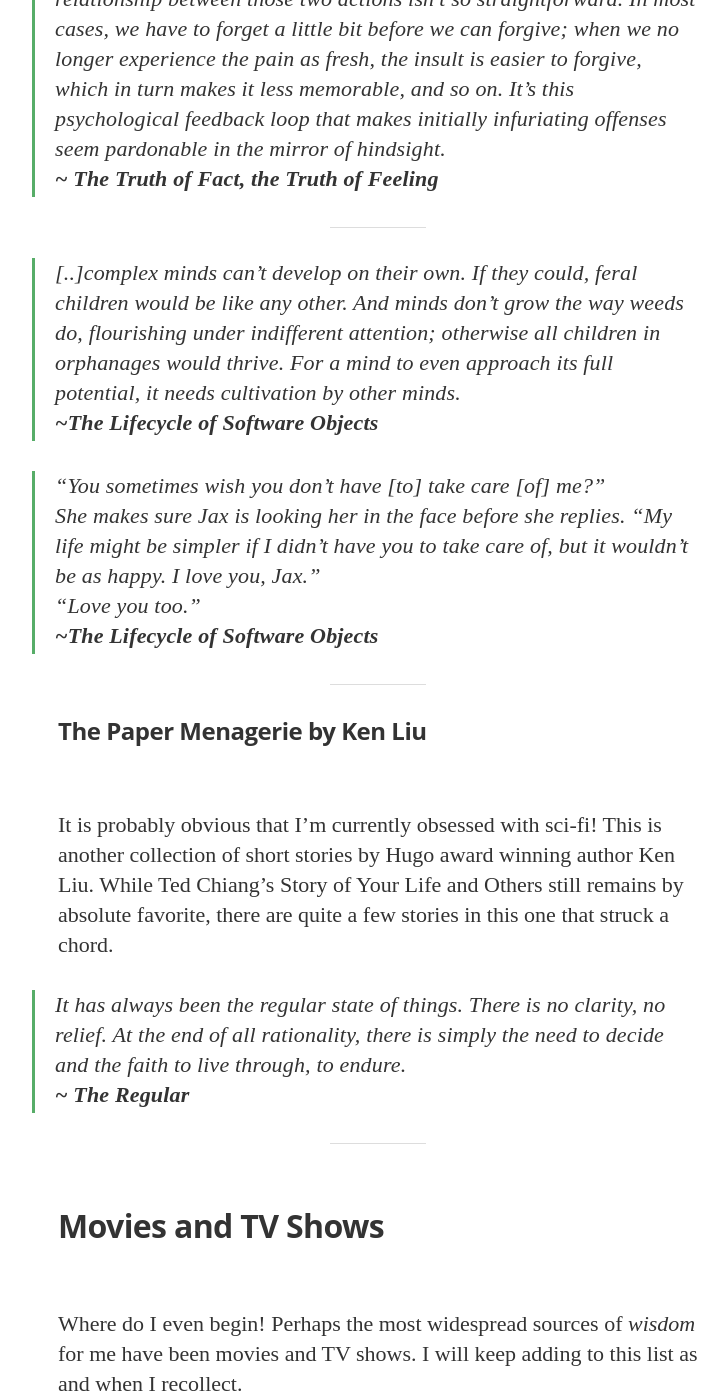
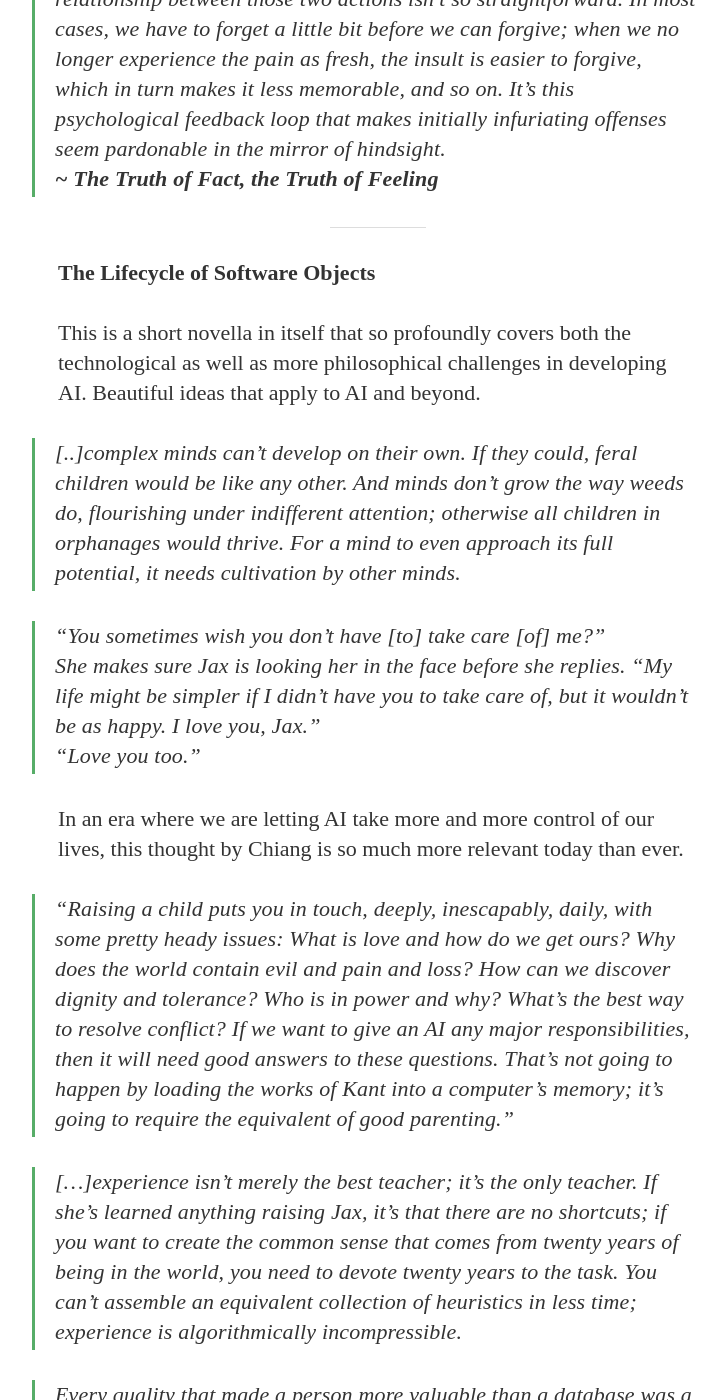
Before and after one commit to pkmandke/blog, a Jekyll site: the page built from _posts/2024-08-11-quotes.md, in a window 1280 px wide and 1400 px high, scrolled down 1461 px. Shown: the whole window, without its empty margins (262-990 px from the left). Built offline with Jekyll 4.4.1, drawn with Linux system fonts in a browser that asks for light colours; nearby versions of some CDN libraries; some web fonts are replaced; some of the changed text lies outside the part shown.

Commit message:
lifecycle quotes mostly
Signed-off-by: Prathamesh Mandke <pkmandke@vt.edu>

```diff
--- a/_posts/2024-08-11-quotes.md
+++ b/_posts/2024-08-11-quotes.md
@@ -44,10 +44,25 @@ Below is a collection of my favorite quotes from the stories in Exhalation:
 
 ---
 
->[..]complex minds can't develop on their own. If they could, feral children would be like any other. And minds don't grow the way weeds do, flourishing under indifferent attention; otherwise all children in orphanages would thrive. For a mind to even approach its full potential, it needs cultivation by other minds.<br>**~The Lifecycle of Software Objects**
+**The Lifecycle of Software Objects**
+
+This is a short novella in itself that so profoundly covers both the technological as well as more philosophical challenges in developing AI.
+Beautiful ideas that apply to AI and beyond.
 <br>
 
->“You sometimes wish you don’t have [to] take care [of] me?”<br>She makes sure Jax is looking her in the face before she replies. “My life might be simpler if I didn’t have you to take care of, but it wouldn’t be as happy. I love you, Jax.”<br>“Love you too.”<br>**~The Lifecycle of Software Objects**
+>[..]complex minds can't develop on their own. If they could, feral children would be like any other. And minds don't grow the way weeds do, flourishing under indifferent attention; otherwise all children in orphanages would thrive. For a mind to even approach its full potential, it needs cultivation by other minds.
+<br>
+
+>“You sometimes wish you don’t have [to] take care [of] me?”<br>She makes sure Jax is looking her in the face before she replies. “My life might be simpler if I didn’t have you to take care of, but it wouldn’t be as happy. I love you, Jax.”<br>“Love you too.”
+<br>
+
+In an era where we are letting AI take more and more control of our lives, this thought by Chiang is so much more relevant today than ever.
+
+>"Raising a child puts you in touch, deeply, inescapably, daily, with some pretty heady issues: What is love and how do we get ours? Why does the world contain evil and pain and loss? How can we discover dignity and tolerance? Who is in power and why? What’s the best way to resolve conflict? If we want to give an AI any major responsibilities, then it will need good answers to these questions. That’s not going to happen by loading the works of Kant into a computer’s memory; it’s going to require the equivalent of good parenting."<br>
+
+>[...]experience isn’t merely the best teacher; it’s the only teacher. If she’s learned anything raising Jax, it’s that there are no shortcuts; if you want to create the common sense that comes from twenty years of being in the world, you need to devote twenty years to the task. You can’t assemble an equivalent collection of heuristics in less time; experience is algorithmically incompressible.<br>
+
+>Every quality that made a person more valuable than a database was a product of experience.<br>
 
 ---
 
@@ -78,6 +93,8 @@ I will keep adding to this list as and when I recollect.
 ### The Good Place
 
 tGP is such a phenomenally well made show.
+It is one of those few shows with an ending that can make grown men cry.
+
 
 >_Janet_: If there were an answer I could give you to how the universe works, it wouldn't be special. It would just be machinery fulfilling its cosmic design. It would just be a big, dumb food processor. But since nothing seems to make sense, when you find something or someone that does, it's euphoria. In all this randomness and this pandemonium, you and Chidi found each other, and you had a life together. Isn't that remarkable?<br> _Eleanor_: I guess all I can do is embrace the pandemonium, find happiness in the unique insanity of being here, now.
 <br><b>~S03E12 - "Pandemonium"</b>
@@ -87,6 +104,8 @@ tGP is such a phenomenally well made show.
 >_Michael_: If soulmates do exist, they're not found, they're made. People meet, they get a good feeling, and they get to work building a relationship.<br><b>S04E09 - "The Answer"</b>
 
 >_Chidi_: Turns out life isn't just a puzzle to be solved one time and it's done. You wake up every day and you solve it again.<br>_Michael_: Terribly inefficient.<br><b>S04E09 - "The Answer"</b>
+
+>_Chidi_: Picture a wave. In the ocean. You can see it, measure it, its height, the way the sunlight refracts when it passes through. And it's there. And you can see it, you know what it is. It's a wave.<br>And then it crashes in the shore and it's gone. But the water is still there. The wave was just a different way for the water to be, for a little while. You know it's one conception of death for Buddhists: the wave returns to the ocean, where it came from and where it's supposed to be.<br><b>S04E13 - "Whenever You're Ready"</b>
 
 ---
 
```
Also changed, not shown: other parts of _posts/2024-08-11-quotes.md (+1 -1 lines).
